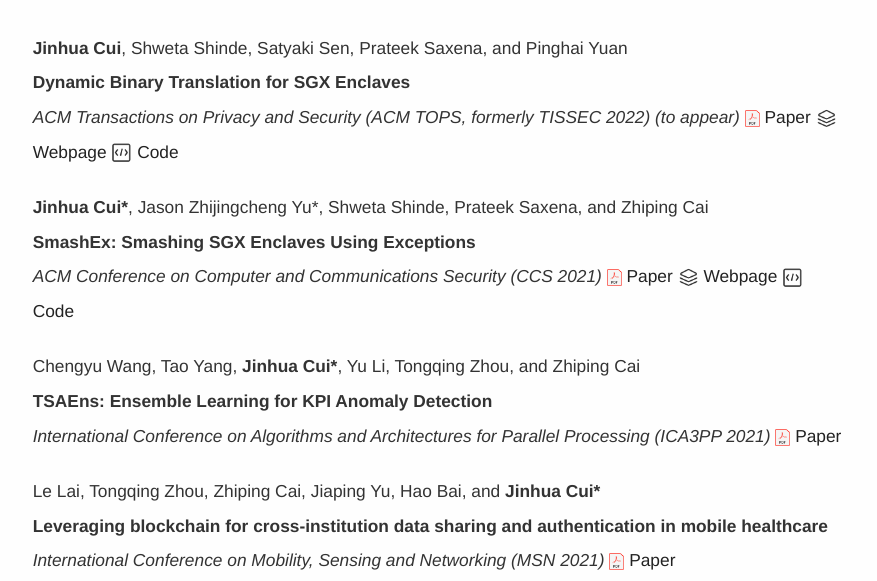
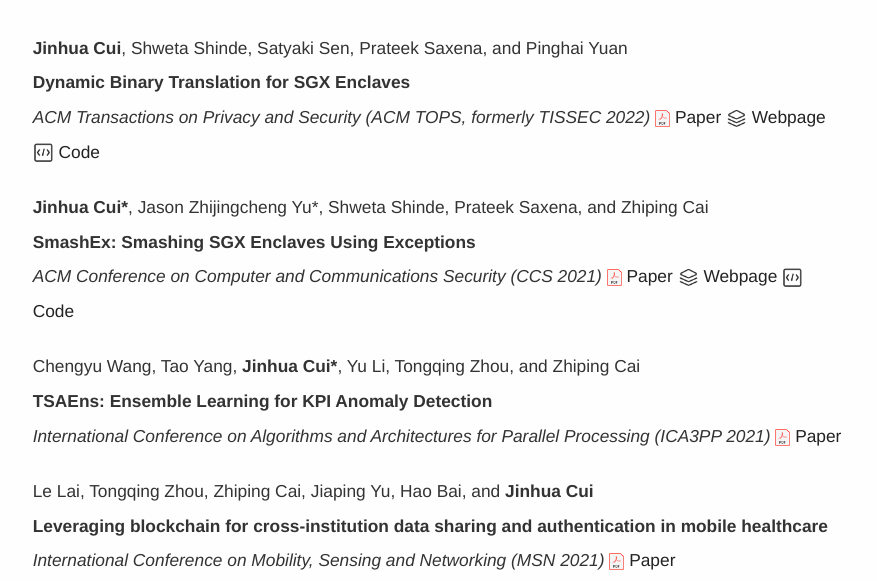
Before and after one commit to cimcs/cimcs.github.io, a Jekyll site: the page built from research.md, in a window 1280 px wide. Shown: the part 221-802 px from the top of the page, without its empty margins (200-1077 px from the left). Built offline with Jekyll 4.4.1, drawn with Linux system fonts in a browser that asks for light colours; comment, search, counter and statistics services are not loaded.

Commit message:
Update cv.yml

```diff
--- a/_data/cv.yml
+++ b/_data/cv.yml
@@ -151,7 +151,7 @@ publications:
       # mark:    \*The authors contributed equally to this work
       note:
       image:   https://upload.wikimedia.org/wikipedia/commons/8/87/PDF_file_icon.svg
-      year:    (ACM TOPS, formerly TISSEC 2022) (to appear)
+      year:    (ACM TOPS, formerly TISSEC 2022)
       doi:
       code:    https://github.com/ratel-enclave
       web:     https://ratel-enclave.github.io/
@@ -189,7 +189,7 @@ publications:
       slides:
     - title:   "Leveraging blockchain for cross-institution data sharing and authentication in mobile healthcare"
       # author:  Shweta Shinde\*, **Jinhua Cui\***, Satyaki Sen, Pinghai Yuan, and Prateek Saxena
-      author:  Le Lai, Tongqing Zhou, Zhiping Cai, Jiaping Yu, Hao Bai, and **Jinhua Cui\***
+      author:  Le Lai, Tongqing Zhou, Zhiping Cai, Jiaping Yu, Hao Bai, and **Jinhua Cui**
       # journal: arXiv preprint
       journal: International Conference on Mobility, Sensing and Networking
       url:     https://doi.org/10.1109/MSN53354.2021.00056
```
